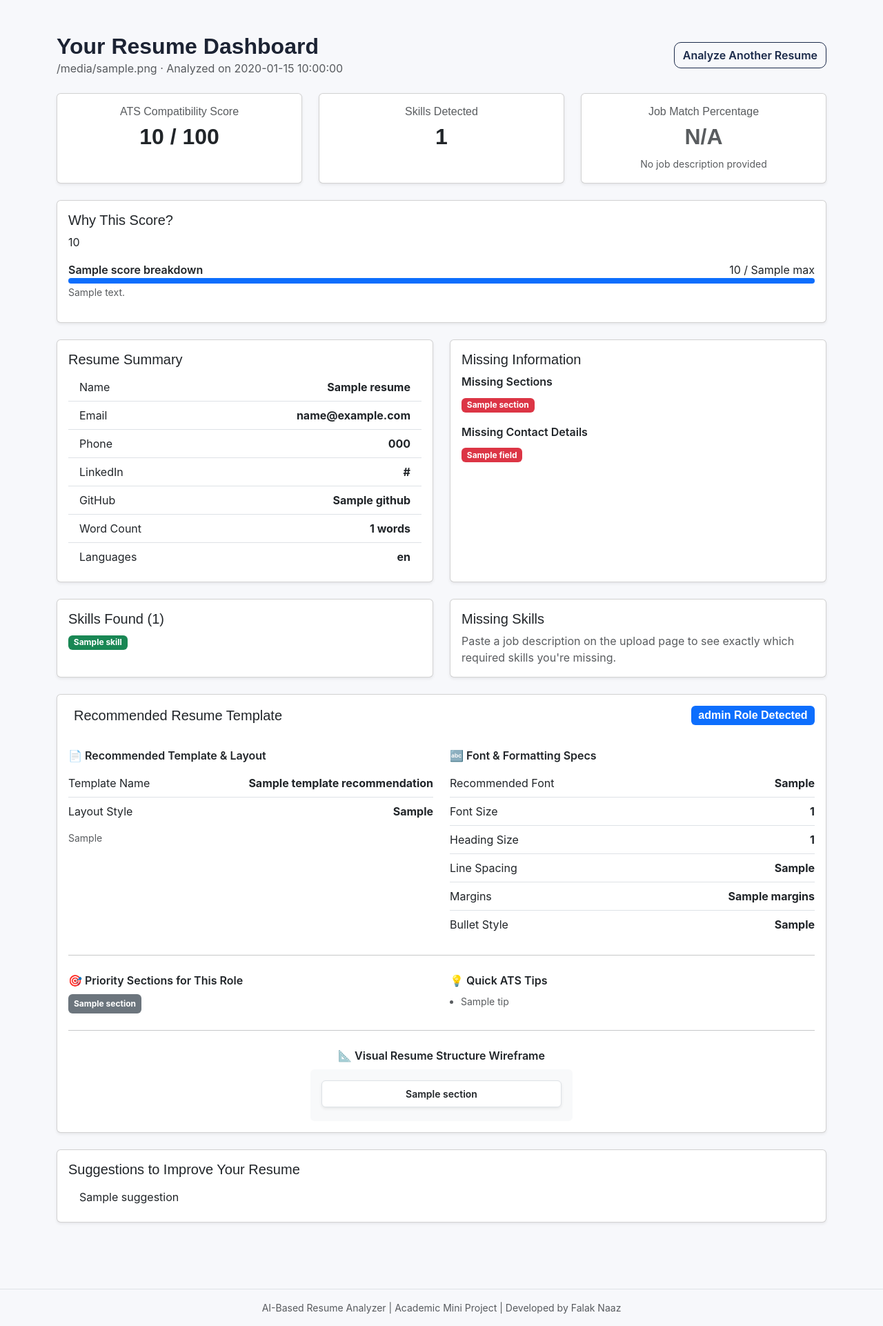
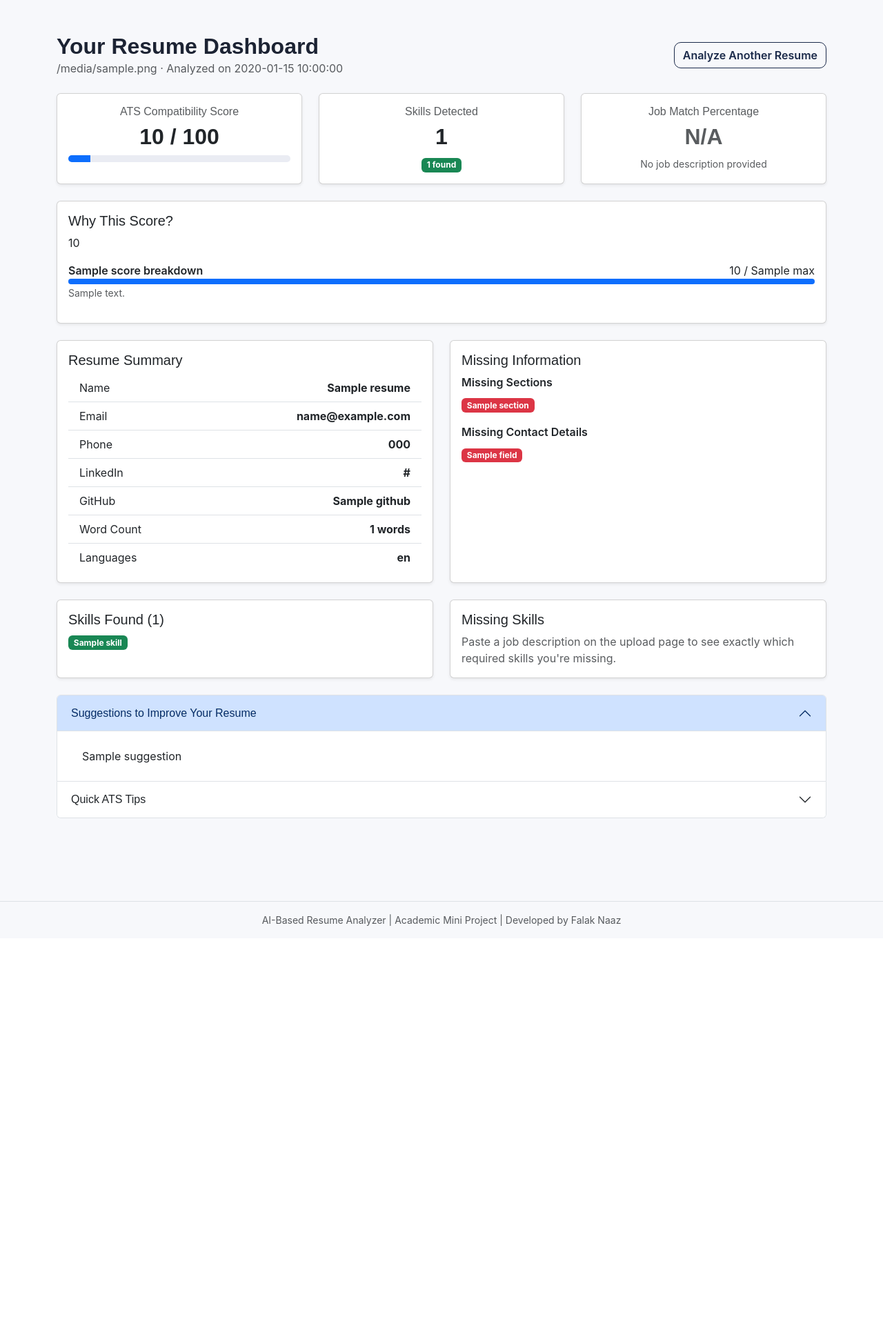
Before and after one commit to falaknaaz12/AI-Based-Resume-Analyzer, a Flask app: template templates/result.html in a window 1280 px wide. Shown: the part 58-1980 px from the top of the page at 69% size. After the commit the page ends 1400 px from the top, so only its background shows below. Run offline with Flask 3, Linux system fonts and the light colour scheme; the template is opened without the code that fills it: most values are stand-ins (such as "Sample title", 1, 10 or a date in 2020); some libraries are stand-ins or nearby versions.

Commit message:
Fix keyword matching logic and add interactive filters

```diff
--- a/templates/result.html
+++ b/templates/result.html
@@ -19,6 +19,9 @@
                 <div class="card-body">
                     <h6 class="text-muted">ATS Compatibility Score</h6>
                     <h2 class="fw-bold">{{ final_score }} / 100</h2>
+                    <div class="progress" style="height: 10px;">
+                        <div class="progress-bar bg-primary" role="progressbar" style="width: {{ final_score }}%"></div>
+                    </div>
                 </div>
             </div>
         </div>
@@ -27,6 +30,7 @@
                 <div class="card-body">
                     <h6 class="text-muted">Skills Detected</h6>
                     <h2 class="fw-bold">{{ resume_data.skills|length }}</h2>
+                    <span class="badge bg-success">{{ resume_data.skills|length }} found</span>
                 </div>
             </div>
         </div>
@@ -36,6 +40,9 @@
                     <h6 class="text-muted">Job Match Percentage</h6>
                     {% if had_job_description %}
                         <h2 class="fw-bold">{{ job_match_result.job_match_percentage }}%</h2>
+                        <div class="progress" style="height: 10px;">
+                            <div class="progress-bar bg-info" role="progressbar" style="width: {{ job_match_result.job_match_percentage }}%"></div>
+                        </div>
                     {% else %}
                         <h2 class="fw-bold text-muted">N/A</h2>
                         <small class="text-muted">No job description provided</small>
@@ -187,7 +194,7 @@
     <div class="card shadow-sm mb-4">
         <div class="card-body">
             <h5 class="card-title">Job Description Match Details</h5>
-            <div class="row text-center g-3 mb-3">
+            <div class="row text-center g-3 mb-4">
                 <div class="col-md-4">
                     <h4 class="fw-bold">{{ job_match_result.job_match_percentage }}%</h4>
                     <small class="text-muted">Overall Job Match</small>
@@ -202,9 +209,24 @@
                 </div>
             </div>
 
-            <p class="fw-semibold mb-2">Keyword Comparison (Top Job Description Keywords)</p>
+            <p class="fw-semibold mb-2">Keyword Comparison</p>
+
+            <!-- Search + Filter controls -->
+            <div class="row g-2 mb-3">
+                <div class="col-md-6">
+                    <input type="text" class="form-control" id="keywordSearch" placeholder="Search a keyword...">
+                </div>
+                <div class="col-md-6">
+                    <div class="btn-group w-100" role="group">
+                        <button type="button" class="btn btn-outline-secondary active" data-filter="all" id="filterAll">All</button>
+                        <button type="button" class="btn btn-outline-success" data-filter="present" id="filterPresent">Present</button>
+                        <button type="button" class="btn btn-outline-danger" data-filter="missing" id="filterMissing">Missing</button>
+                    </div>
+                </div>
+            </div>
+
             <div class="table-responsive">
-                <table class="table table-bordered table-hover">
+                <table class="table table-bordered table-hover" id="keywordTable">
                     <thead>
                         <tr>
                             <th>Keyword</th>
@@ -213,7 +235,9 @@
                     </thead>
                     <tbody>
                         {% for item in job_match_result.keyword_comparison %}
-                        <tr>
+                        <tr class="keyword-row"
+                            data-keyword="{{ item.keyword|lower }}"
+                            data-status="{{ 'present' if item.present_in_resume else 'missing' }}">
                             <td>{{ item.keyword }}</td>
                             <td>
                                 {% if item.present_in_resume %}
@@ -226,120 +250,98 @@
                         {% endfor %}
                     </tbody>
                 </table>
+                <p class="text-muted small d-none" id="noKeywordResults">No matching keywords found.</p>
             </div>
         </div>
     </div>
     {% endif %}
 
-    <!-- RECOMMENDED RESUME TEMPLATE & WIREFRAME (NEW FEATURE) -->
-    {% if template_recommendation %}
-    <div class="card shadow-sm mb-4">
-        <div class="card-body">
-            <h5 class="card-title d-flex justify-content-between align-items-center">
-                <span><i class="bi bi-easel-fill text-primary me-2"></i>Recommended Resume Template</span>
-                <span class="badge bg-primary fs-6">{{ template_recommendation.detected_role }} Role Detected</span>
-            </h5>
+    <!-- SUGGESTIONS + ATS TIPS ACCORDION -->
+    <div class="accordion mb-4" id="resultAccordion">
 
-            <div class="row g-4 mt-1">
-                <!-- Template & Layout -->
-                <div class="col-md-6">
-                    <p class="fw-semibold mb-2">📄 Recommended Template &amp; Layout</p>
-                    <ul class="list-group list-group-flush mb-0">
-                        <li class="list-group-item d-flex justify-content-between px-0">
-                            <span>Template Name</span><strong>{{ template_recommendation.template_name }}</strong>
-                        </li>
-                        <li class="list-group-item d-flex justify-content-between px-0">
-                            <span>Layout Style</span><strong>{{ template_recommendation.layout_style }}</strong>
-                        </li>
+        <div class="accordion-item">
+            <h2 class="accordion-header" id="headingSuggestions">
+                <button class="accordion-button" type="button" data-bs-toggle="collapse"
+                        data-bs-target="#collapseSuggestions" aria-expanded="true" aria-controls="collapseSuggestions">
+                    Suggestions to Improve Your Resume
+                </button>
+            </h2>
+            <div id="collapseSuggestions" class="accordion-collapse collapse show" data-bs-parent="#resultAccordion">
+                <div class="accordion-body">
+                    {% if analysis.suggestions %}
+                    <ul class="list-group list-group-flush">
+                        {% for suggestion in analysis.suggestions %}
+                        <li class="list-group-item">{{ suggestion }}</li>
+                        {% endfor %}
                     </ul>
-                    <p class="text-muted small mt-2 mb-0">{{ template_recommendation.layout_reason }}</p>
-                </div>
-
-                <!-- Font & Formatting -->
-                <div class="col-md-6">
-                    <p class="fw-semibold mb-2">🔤 Font &amp; Formatting Specs</p>
-                    <ul class="list-group list-group-flush mb-0">
-                        <li class="list-group-item d-flex justify-content-between px-0">
-                            <span>Recommended Font</span><strong>{{ template_recommendation.recommended_font }}</strong>
-                        </li>
-                        <li class="list-group-item d-flex justify-content-between px-0">
-                            <span>Font Size</span><strong>{{ template_recommendation.formatting.font_size }}</strong>
-                        </li>
-                        <li class="list-group-item d-flex justify-content-between px-0">
-                            <span>Heading Size</span><strong>{{ template_recommendation.formatting.heading_size }}</strong>
-                        </li>
-                        <li class="list-group-item d-flex justify-content-between px-0">
-                            <span>Line Spacing</span><strong>{{ template_recommendation.formatting.line_spacing }}</strong>
-                        </li>
-                        <li class="list-group-item d-flex justify-content-between px-0">
-                            <span>Margins</span><strong>{{ template_recommendation.formatting.margins }}</strong>
-                        </li>
-                        <li class="list-group-item d-flex justify-content-between px-0">
-                            <span>Bullet Style</span><strong>{{ template_recommendation.formatting.bullet_style }}</strong>
-                        </li>
-                    </ul>
+                    {% else %}
+                    <p class="text-muted mb-0">No major issues found. Great work!</p>
+                    {% endif %}
                 </div>
             </div>
+        </div>
 
-            <hr class="my-4">
-
-            <div class="row g-4 mb-3">
-                <!-- Priority Sections -->
-                <div class="col-md-6">
-                    <p class="fw-semibold mb-2">🎯 Priority Sections for This Role</p>
-                    <div class="d-flex flex-wrap gap-2">
-                        {% for section in template_recommendation.priority_sections %}
-                        <span class="badge bg-secondary p-2">{{ section }}</span>
-                        {% endfor %}
-                    </div>
-                </div>
-
-                <!-- ATS Tips -->
-                <div class="col-md-6">
-                    <p class="fw-semibold mb-2">💡 Quick ATS Tips</p>
-                    <ul class="mb-0 ps-3 small text-muted">
+        {% if template_recommendation is defined and template_recommendation %}
+        <div class="accordion-item">
+            <h2 class="accordion-header" id="headingTips">
+                <button class="accordion-button collapsed" type="button" data-bs-toggle="collapse"
+                        data-bs-target="#collapseTips" aria-expanded="false" aria-controls="collapseTips">
+                    Quick ATS Tips
+                </button>
+            </h2>
+            <div id="collapseTips" class="accordion-collapse collapse" data-bs-parent="#resultAccordion">
+                <div class="accordion-body">
+                    <ul class="list-group list-group-flush">
                         {% for tip in template_recommendation.ats_tips %}
-                        <li class="mb-1">{{ tip }}</li>
+                        <li class="list-group-item">{{ tip }}</li>
                         {% endfor %}
                     </ul>
                 </div>
             </div>
+        </div>
+        {% endif %}
 
-            <!-- Simple Wireframe -->
-            <hr class="my-4">
-            <p class="fw-semibold mb-2 text-center">📐 Visual Resume Structure Wireframe</p>
-            <div class="card bg-light border-0" style="max-width: 380px; margin: 0 auto;">
-                <div class="card-body p-3">
-                    {% for section in template_recommendation.wireframe_sections %}
-                    <div class="border bg-white rounded text-center py-2 mb-1 small fw-semibold shadow-sm">
-                        {{ section }}
-                    </div>
-                    {% if not loop.last %}
-                    <div class="text-center text-muted mb-1" style="line-height: 0.6;">↓</div>
-                    {% endif %}
-                    {% endfor %}
-                </div>
-            </div>
-
-        </div>
-    </div>
-    {% endif %}
-
-    <!-- SUGGESTIONS -->
-    <div class="card shadow-sm">
-        <div class="card-body">
-            <h5 class="card-title">Suggestions to Improve Your Resume</h5>
-            {% if analysis.suggestions %}
-            <ul class="list-group list-group-flush">
-                {% for suggestion in analysis.suggestions %}
-                <li class="list-group-item">{{ suggestion }}</li>
-                {% endfor %}
-            </ul>
-            {% else %}
-            <p class="text-muted mb-0">No major issues found. Great work!</p>
-            {% endif %}
-        </div>
     </div>
 
 </div>
+
+<script>
+document.addEventListener("DOMContentLoaded", function () {
+    var searchInput = document.getElementById("keywordSearch");
+    var filterButtons = document.querySelectorAll("[data-filter]");
+    var rows = document.querySelectorAll(".keyword-row");
+    var noResultsMsg = document.getElementById("noKeywordResults");
+    var currentFilter = "all";
+
+    function applyFilters() {
+        var searchTerm = searchInput ? searchInput.value.trim().toLowerCase() : "";
+        var visibleCount = 0;
+
+        rows.forEach(function (row) {
+            var matchesFilter = currentFilter === "all" || row.dataset.status === currentFilter;
+            var matchesSearch = row.dataset.keyword.indexOf(searchTerm) !== -1;
+            var show = matchesFilter && matchesSearch;
+            row.style.display = show ? "" : "none";
+            if (show) visibleCount++;
+        });
+
+        if (noResultsMsg) {
+            noResultsMsg.classList.toggle("d-none", visibleCount !== 0);
+        }
+    }
+
+    if (searchInput) {
+        searchInput.addEventListener("input", applyFilters);
+    }
+
+    filterButtons.forEach(function (btn) {
+        btn.addEventListener("click", function () {
+            filterButtons.forEach(function (b) { b.classList.remove("active"); });
+            btn.classList.add("active");
+            currentFilter = btn.dataset.filter;
+            applyFilters();
+        });
+    });
+});
+</script>
 {% endblock %}
```
Also changed, not shown: utils/matcher.py (+60 -14 lines).
